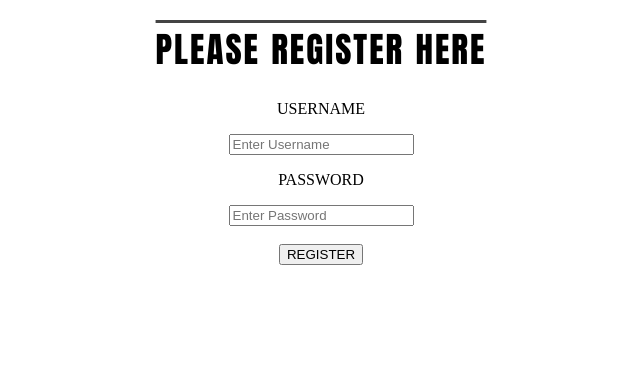
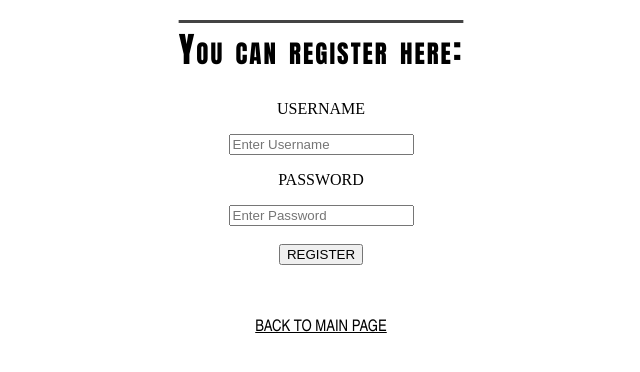
Before and after one commit to ishabelle/ASK-MATE-final-project, a Flask app: page /registration in a window 1280 px wide. Shown: the top 372 px of the page, without its empty margins (319-959 px from the left). Run offline with Flask 2, Linux system fonts and the light colour scheme.

Commit message:
refactor

```diff
--- a/templates/register.html
+++ b/templates/register.html
@@ -2,7 +2,7 @@
 
 {% block content %}
     <div>
-        <h1>PLEASE REGISTER HERE</h1>
+        <h1>You can register here:</h1>
         <form action="registration" method="POST">
             <p>USERNAME</p>
             <input type="text" name="username" placeholder="Enter Username">
@@ -13,5 +13,7 @@
             <input type="submit" name="login" value="REGISTER">
         </form>
     </div>
-
+    <br>
+    <br>
+    <p><a href="/" style="color: black">BACK TO MAIN PAGE</a></p>
 {% endblock content %}
```
